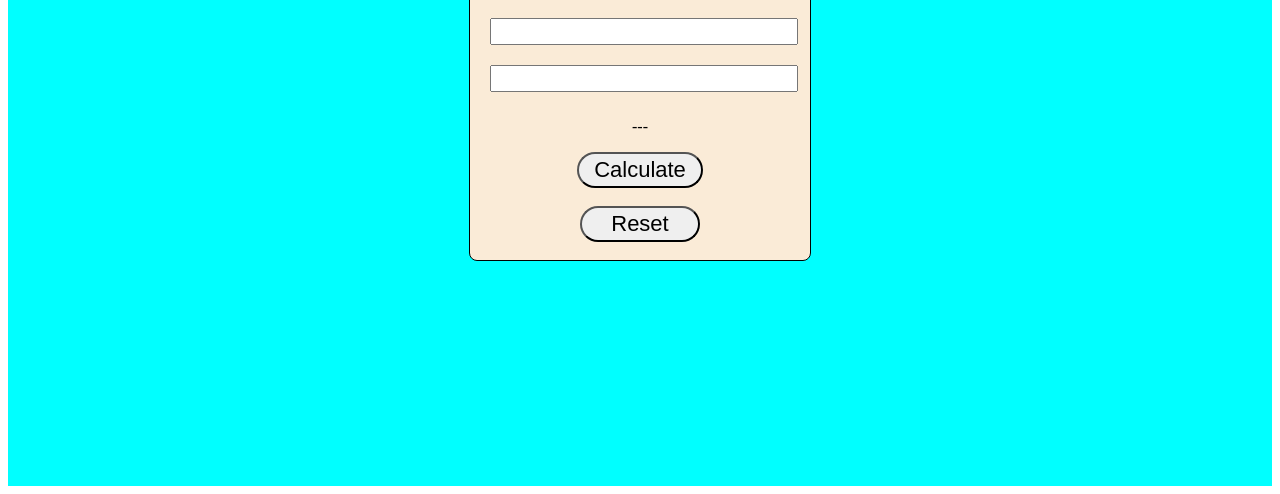
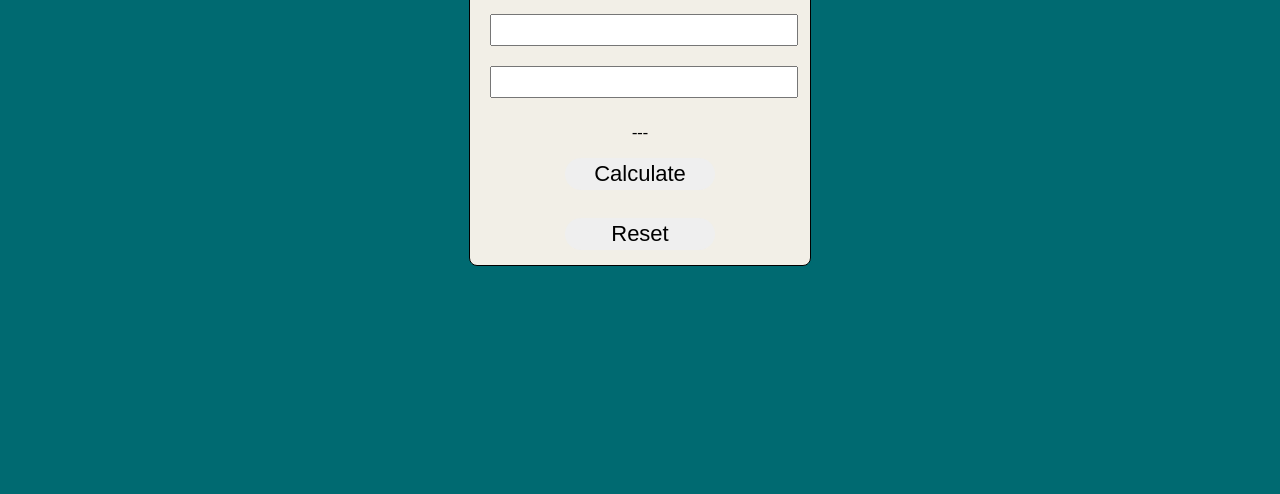
Before and after one commit to HarshadaGharate/Rectangle_Area, a plain HTML site: page index.html in a window 1280 px wide. Shown: the part 322-816 px from the top of the page. Drawn offline with Linux system fonts and the light colour scheme.

Commit message:
background color added to body

```diff
--- a/index.html
+++ b/index.html
@@ -5,17 +5,19 @@
     <meta name="viewport" content="width=device-width, initial-scale=1.0">
     <title>Rectangle Area</title>
     <style>
+        body{
+            background-color: #006A71;
+        }
         .container{
             display: flex;
             justify-content: center;
             align-items: center;
             height: 100vh;
-            background-color: aqua;
         }
         .calc{
             border: 1px solid black;
             border-radius: 8px;
-            background-color: antiquewhite;
+            background-color: #F2EFE7;
             width: 300px;
             padding: 10px 20px;
             align-items: center;
@@ -27,7 +29,7 @@
 
         .inp{
             width: 100%;
-            font-size: 18px;
+            font-size: 22px;
             margin: 10px auto;
         }
 
@@ -39,17 +41,13 @@
             font-size: 22px;
             border-radius: 20px;
             display: block;
-            margin: 0 auto;
+            margin: 5px auto;
             padding: 3px 10px;
+            width: 50%;
+            border: none;
         }
 
-        .btn-rst{
-            padding: 3px 29px;
-            margin-bottom: 8px;
-        }
-
-        .btn-calc{
-            padding: 3px 15px;
+        btn-calc{
 
         }
         .res-text{
```
